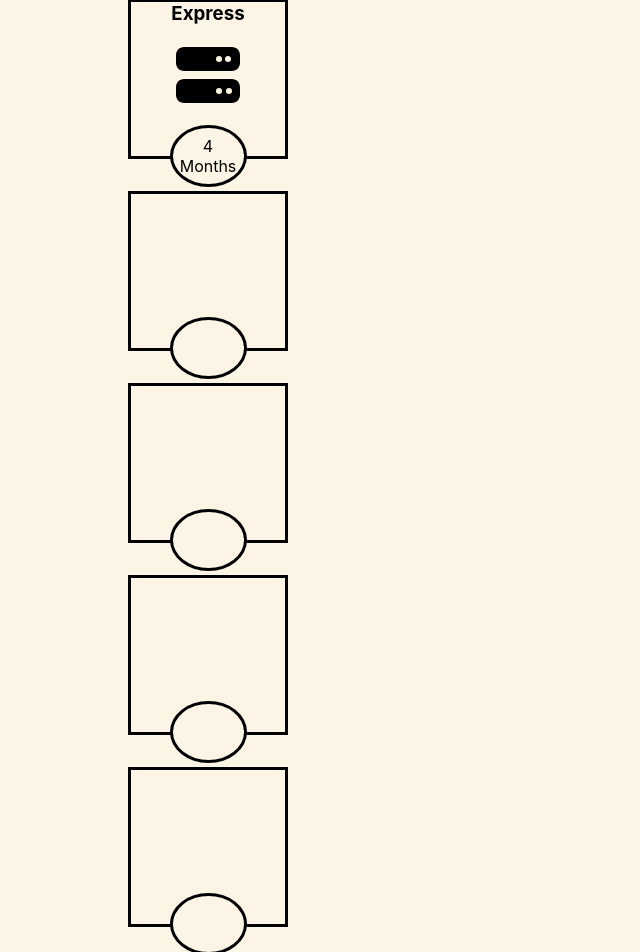
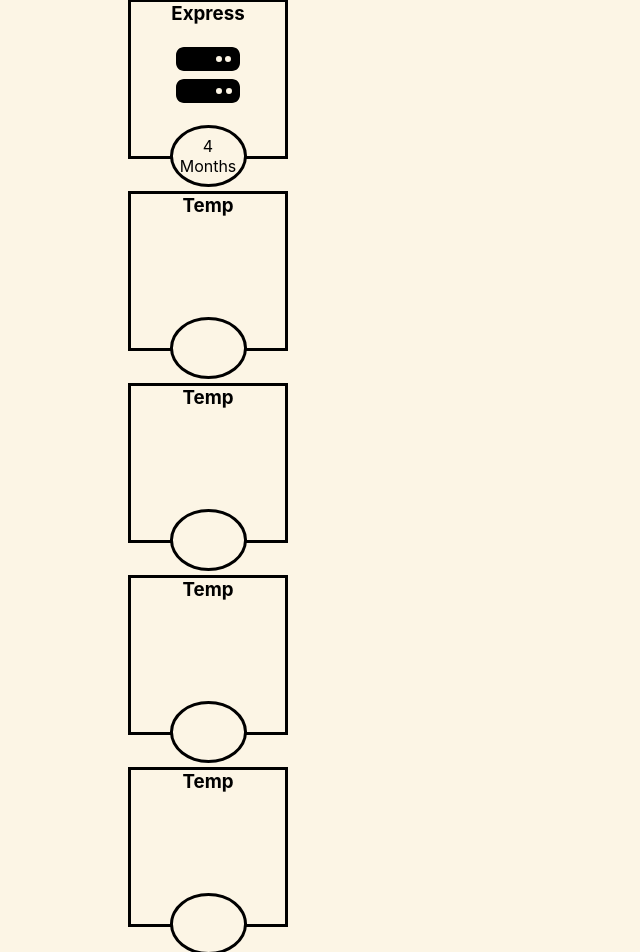
Before and after one commit to Jeremiah-Thomas/portfolio-site, a React (Create React App) app: page / in a window 1280 px wide. Shown: the part 353-1305 px from the top of the page, without its empty margins (0-640 px from the left). Built offline with nearby package versions, Linux system fonts and the light colour scheme.

Commit message:
Update Stats.js

```diff
--- a/src/components/Stats.js
+++ b/src/components/Stats.js
@@ -19,19 +19,19 @@ export class Stats extends Component {
           <div className="stat-num">4 Months</div>
         </section>
         <section className="stat-section">
-          <h1></h1>
+          <h1>Temp</h1>
           <div className="stat-num"></div>
         </section>
         <section className="stat-section">
-          <h1></h1>
+          <h1>Temp</h1>
           <div className="stat-num"></div>
         </section>
         <section className="stat-section">
-          <h1></h1>
+          <h1>Temp</h1>
           <div className="stat-num"></div>
         </section>
         <section className="stat-section">
-          <h1></h1>
+          <h1>Temp</h1>
           <div className="stat-num"></div>
         </section>
       </section>
```
